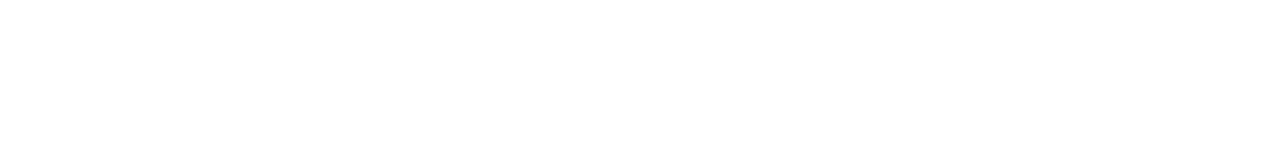
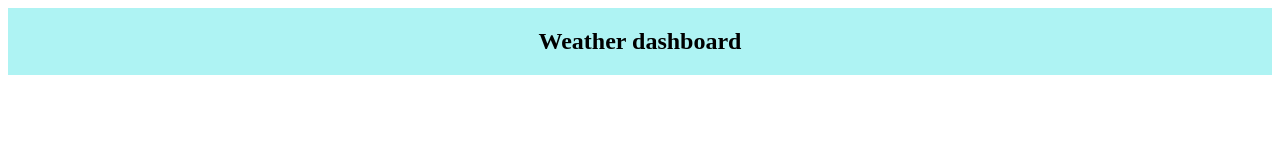
Before and after one commit to ashleyhoang147/Weatherapp, a plain HTML site: page index.html in a window 1280 px wide. Drawn offline with Linux system fonts and the light colour scheme.

Commit message:
ade header

```diff
--- a/index.html
+++ b/index.html
@@ -3,9 +3,13 @@
 <head>
     <meta charset="UTF-8">
     <meta name="viewport" content="width=device-width, initial-scale=1.0">
+    <link rel="stylesheet" type="text/css" href="style.css">
     <title>Weather App</title>
 </head>
 <body>
+  <div class = "main-container">
+      <header>Weather dashboard</header>
 
+  </div>
 </body>
 </html>
--- /dev/null
+++ b/style.css
@@ -0,0 +1,7 @@
+.main-container{
+background-color: rgb(174, 243, 243);
+text-align: center;
+padding: 20px;
+font-weight: bold;
+font-size: x-large;
+}
```
